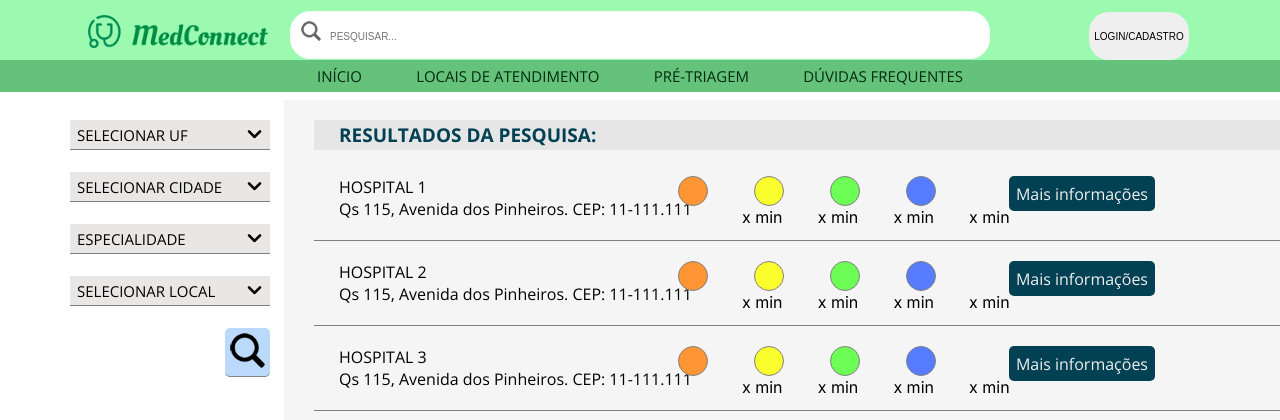
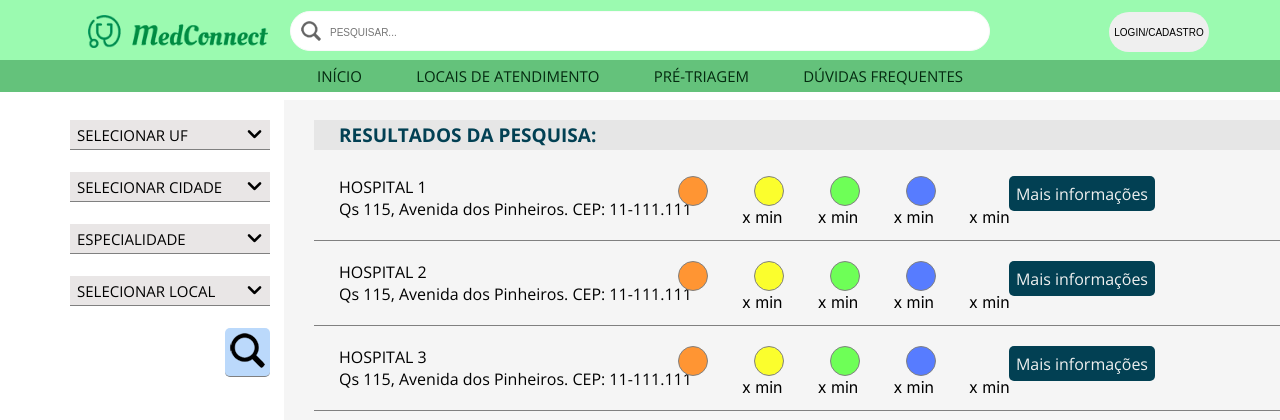
Before and after one commit to Wooo589/unb-ds-verde-pantano, a Django app: template templates/inicial/locais_de_atendimento.html in a window 1280 px wide. Shown: the top 420 px of the page. Run offline with Django 4.2, Linux system fonts and the light colour scheme; the template is opened without the code that fills it, so the values that code supplies are empty.

Commit message:
Add files via upload

```diff
--- a/inicial/static/locaisdeatendimento.css
+++ b/inicial/static/locaisdeatendimento.css
@@ -37,7 +37,7 @@ header{
     position: fixed;
     background-color: var(--back-header1);
     margin: auto;
-    height: 10vh;
+    height: 60px;
     width: 100%;
     text-wrap: nowrap;
     z-index: 1;
@@ -51,21 +51,16 @@ header{
     padding-left: 100px;
     width: 280px;
 }
-/*#log-cad {
-    position: absolute;
-    top: 10px;
-    right: 70px;
-}*/
 .login_box{
     display: inline-block;
     position: fixed;
     width: 100px;
-    height: 6vh;
+    height: 40px;
     border: 0px;
     border-radius: 20px;
     font-size: 10px;
     margin-left: 50px;
-    right: -200px;
+    right: -220px;
 }
 #spanPesquisar {
     display: inline-block;
@@ -77,7 +72,7 @@ header{
     left: 50%;
     transform: translate(-50%);
     width: 700px;
-    height: /*32px*/6vh;
+    height: 40px;
     margin: auto;
     text-indent: 30px;
 }
@@ -98,12 +93,12 @@ header{
     font-size: 10px;
     border: none;
     border-radius: 20px;
-    height: /*30px*/6vh;
+    height: 40px;
     width: 700px;
     left: 50%;
     transform: translate(-50%);
 }
-#btnPesquisar {
+/* #btnPesquisar {
     display: flex;
     position: absolute;
     right: 0px;
@@ -120,7 +115,7 @@ header{
     width: 80px;
     align-items: center;
     cursor: pointer;
-}
+} */
 #spanPesquisar img {
     float:left;
 }
```
